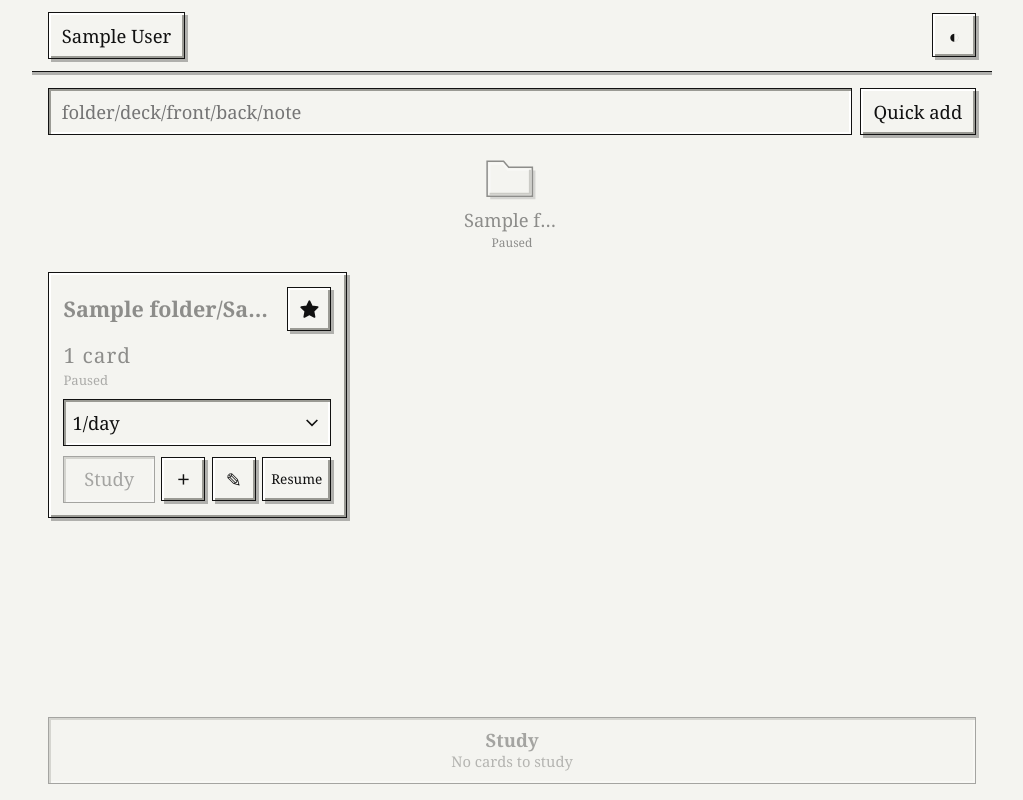
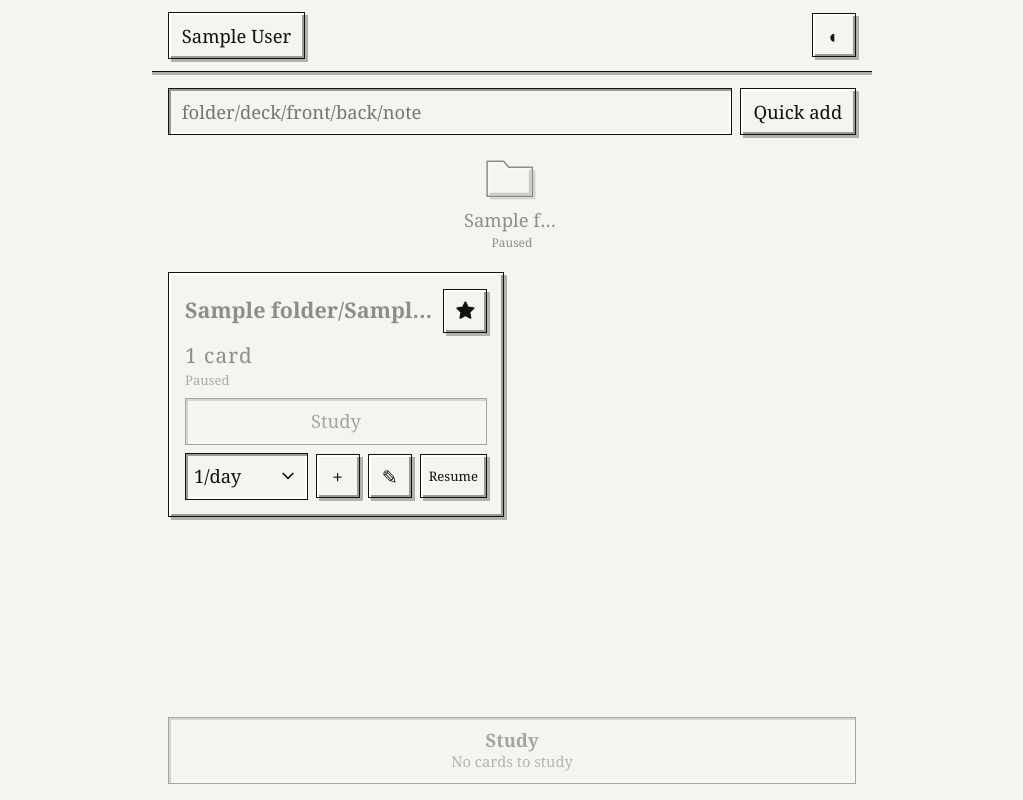
Before and after one commit to dbrgmnn/decks, a FastAPI app: page / in a window 1280 px wide. Shown: the whole page, without its empty margins (128-1151 px from the left). Run offline with FastAPI, Linux system fonts and the light colour scheme; the visitor is signed in with stand-in values (Sample User, id 1); tables that the repository leaves empty hold one stand-in row (values such as "Sample post").

Commit message:
style: unify layout widths and spacing

```diff
--- a/app/static/style.css
+++ b/app/static/style.css
@@ -48,7 +48,7 @@ select{display:block}
 #search{-webkit-appearance:none;appearance:none;margin-bottom:1rem}
 .password-field{position:relative;margin-bottom:.5rem}
 .password-field input{margin-bottom:0;padding-right:3rem}
-.password-toggle{position:absolute;top:50%;right:.45rem;translate:0 -50%;transform:none !important;transition:none !important;width:36px;height:36px;min-height:36px;padding:0;border:0;background:transparent;box-shadow:none;display:grid;place-items:center;color:var(--fg);z-index:1}
+.password-toggle{position:absolute;top:50%;right:.45rem;translate:0 -50%;transform:none !important;transition:none !important;width:44px;height:44px;min-height:44px;padding:0;border:0;background:transparent;box-shadow:none;display:grid;place-items:center;color:var(--fg);z-index:1}
 .password-toggle svg{width:20px;height:20px;fill:none;stroke:currentColor;stroke-width:1.8;stroke-linecap:round;stroke-linejoin:round}
 .password-toggle:hover,.password-toggle:active,.password-toggle:focus-visible{background:transparent !important;color:var(--fg) !important;box-shadow:none !important;transform:none !important;translate:0 -50%}
 /* One hover contract. State rules below are classes, never ids: an id selector
@@ -73,7 +73,7 @@ button.danger:hover,button.danger:active{background:var(--danger-bg);color:var(-
 
 /* --- Deck grid and cards ------------------------------------------------- */
 .decks{display:grid;grid-template-columns:repeat(auto-fill,minmax(260px,1fr));gap:1rem;margin-bottom:1rem}
-.deck{min-width:0;border:var(--hair) solid var(--fg);padding:.9rem;display:flex;flex-direction:column;gap:.6rem}
+.deck{min-width:0;border:var(--hair) solid var(--fg);padding:1rem;display:flex;flex-direction:column;gap:.5rem}
 .deck[data-id]{position:relative;cursor:pointer;-webkit-touch-callout:none;user-select:none}
 .deck-head{display:flex;align-items:center;gap:.5rem;min-width:0}
 .deck-head h3{flex:1;min-width:0;margin:0;padding:0;min-height:44px;display:flex;align-items:center;line-height:1.25}
@@ -84,14 +84,14 @@ button.danger:hover,button.danger:active{background:var(--danger-bg);color:var(-
 .meta small{display:block;margin-top:.1rem;font-size:var(--text-sm);overflow:hidden;text-overflow:ellipsis}
 .deck.paused h3,.deck.paused .meta{opacity:.45}
 .deck-settings{display:flex;align-items:center;gap:.5rem}
-.deck-settings select{flex:1;min-width:0;margin:0}
+.deck-settings .learn{flex:1;min-width:0;padding:.6rem .5rem}
 .daily-limit{padding-right:1.9rem;padding-left:.5rem;text-align:left}
-.pause{width:auto;min-width:44px;height:44px;min-height:44px;padding:0 .5rem;display:grid;place-items:center;font-size:.85rem;line-height:1}
-.actions{display:flex;align-items:center;gap:.4rem}
-.actions .learn{flex:1;min-width:0;padding:.6rem .5rem}
+.pause{width:auto;min-width:44px;height:44px;min-height:44px;padding:0 .5rem;display:grid;place-items:center;font-size:var(--text-sm);line-height:1}
+.actions{display:flex;align-items:center;gap:.5rem}
+.actions .daily-limit{flex:1;min-width:0;margin:0}
 .actions .plus,.actions .edit,.actions .pause{flex:none;position:static;line-height:1}
 .actions .edit{font-size:1.2rem}
-.actions .plus{font-size:1.5rem}
+.actions .plus{font-size:1.2rem}
 .star svg{width:1.3rem;height:1.3rem;fill:none;stroke:currentColor;stroke-width:2;stroke-linejoin:round}
 .star.on svg{fill:currentColor}
 
@@ -118,7 +118,7 @@ button.danger:hover,button.danger:active{background:var(--danger-bg);color:var(-
 .sheet[hidden],#practice[hidden]{display:none}
 #add,#deck-edit,#folder-sheet{z-index:11}
 #confirm{z-index:30}
-.close{position:fixed;top:calc(.75rem + env(safe-area-inset-top));right:max(max(1rem,env(safe-area-inset-right)),calc(50% - (var(--panel-max) / 2) + 1rem));z-index:2}
+.close{position:fixed;top:calc(.75rem + env(safe-area-inset-top));right:max(max(1rem,env(safe-area-inset-right)),calc(50% - (var(--form-max) / 2) + 1rem));z-index:2;background:var(--bg)}
 .undo{position:fixed;top:calc(.75rem + env(safe-area-inset-top));left:max(max(1rem,env(safe-area-inset-left)),calc(50% - (var(--form-max) / 2) + 1rem));z-index:2;min-width:44px;height:44px;padding:0 .6rem;display:grid;place-items:center;font-size:.85rem;opacity:.35;pointer-events:none}
 .undo:not(:disabled){opacity:1;pointer-events:auto}
 .panel{width:100%;max-width:var(--panel-max);margin:0 auto}
@@ -136,10 +136,10 @@ button.danger:hover,button.danger:active{background:var(--danger-bg);color:var(-
 
 /* --- Practice ------------------------------------------------------------ */
 #practice{position:fixed;inset:0;height:100dvh;background:var(--bg);z-index:10;display:flex;flex-direction:column;align-items:center;justify-content:safe center;gap:1rem;padding:1rem;padding-top:var(--top-gap);padding-bottom:calc(1rem + env(safe-area-inset-bottom));overscroll-behavior:contain;overflow-y:auto}
-.card{position:relative;z-index:2;isolation:isolate;width:100%;max-width:var(--form-max);min-height:40vh;min-height:40dvh;border:var(--hair) solid var(--fg);background:var(--bg);box-shadow:var(--bevel-panel);display:flex;flex-direction:column;align-items:center;justify-content:center;gap:.9rem;padding:clamp(1rem,3vw,1.6rem);text-align:center;touch-action:none;user-select:none;font-size:var(--text-card)}
+.card{position:relative;z-index:2;isolation:isolate;width:100%;max-width:var(--form-max);min-height:40vh;min-height:40dvh;border:var(--hair) solid var(--fg);background:var(--bg);box-shadow:var(--bevel-panel);display:flex;flex-direction:column;align-items:center;justify-content:center;gap:1.3rem;padding:clamp(1rem,3vw,1.6rem);text-align:center;touch-action:none;user-select:none;font-size:var(--text-card)}
 .card > *{width:100%;max-width:100%}
 .card small{font-size:var(--text-base)}
-.card-kind{position:absolute;top:.95rem;left:1rem;width:auto;max-width:none;padding:0;border:0;background:transparent;box-shadow:none;font-size:var(--text-2xs);font-weight:700;line-height:1;letter-spacing:.08em;text-transform:uppercase;opacity:.7;pointer-events:none}
+.card-kind{position:absolute;top:.95rem;left:1rem;width:auto;max-width:none;padding:0;border:0;background:transparent;box-shadow:none;font-size:var(--text-2xs);font-weight:700;line-height:1;letter-spacing:.05em;text-transform:uppercase;opacity:.7;pointer-events:none}
 .count{display:flex;align-items:baseline;gap:.6rem;font-size:var(--text-lg);letter-spacing:.05em}
 .count b{font-size:var(--text-2xl);line-height:1}
 .count span:last-child{opacity:.7}
@@ -153,20 +153,20 @@ button.danger:hover,button.danger:active{background:var(--danger-bg);color:var(-
 .rate button[data-r]:hover:not(:disabled),.rate button[data-r]:active:not(:disabled),.rate button[data-r].active-swipe:not(:disabled){background:var(--rate-bg);color:var(--rate-fg)}
 .rate button[data-r].active-swipe:not(:disabled){opacity:1;transform:translate(var(--shove),var(--shove))}
 #front,#back,#note{overflow-wrap:anywhere;word-break:break-word;hyphens:auto}
-#front{position:relative;width:auto;max-width:calc(100% - 3.4rem);font-weight:700;opacity:1;line-height:1.25}
+#front{position:relative;width:auto;max-width:calc(100% - 3.4rem);font-weight:700;opacity:1;line-height:1.25;font-size:.85em}
 #front-text{display:block}
-#back{opacity:.82;line-height:1.35}
+#back{opacity:.8;line-height:1.35;font-size:.85em}
 #speak{position:absolute;left:100%;top:50%;translate:0 -50%;margin-left:.3rem;width:44px;height:44px;min-height:44px;padding:0;border:0;background:transparent;box-shadow:none;display:grid;place-items:center;color:var(--fg)}
 #speak svg{width:1.25rem;height:1.25rem;display:block}
 #speak:hover,#speak:active,#speak:focus-visible{background:transparent!important;color:var(--fg)!important;box-shadow:none!important;transform:none!important}
 #speak.speaking{opacity:.45}
-#note{font-size:var(--text-note);opacity:.82;line-height:1.45;max-width:46ch;margin:0 auto}
+#note{font-size:var(--text-note);opacity:.8;line-height:1.45;max-width:46ch;margin:0 auto}
 
 /* --- Session summary ----------------------------------------------------- */
 #summary{display:flex;flex-direction:column;align-items:center;gap:1rem;width:100%}
 .summary-grid{display:grid;grid-template-columns:repeat(2,minmax(0,1fr));gap:.6rem;width:100%;margin:0}
 .summary-grid div{border:var(--hair) solid var(--fg);padding:.55rem .4rem;box-shadow:var(--bevel-raised)}
-.summary-grid dt{font-size:var(--text-xs);letter-spacing:.06em;text-transform:uppercase;opacity:.7}
+.summary-grid dt{font-size:var(--text-xs);letter-spacing:.05em;text-transform:uppercase;opacity:.7}
 .summary-grid dd{margin:.15rem 0 0;font-size:var(--text-xl);font-weight:700;line-height:1}
 .summary-bars{display:flex;width:100%;height:.75rem;gap:1px;border:var(--hair) solid var(--fg);padding:1px}
 .summary-segment{flex:1 1 0;background:var(--fg)}
@@ -174,11 +174,11 @@ button.danger:hover,button.danger:active{background:var(--danger-bg);color:var(-
 .summary-segment[data-r="2"]{opacity:.7}
 .summary-segment[data-r="3"]{opacity:.45}
 .summary-segment[data-r="4"]{opacity:.25}
-.summary-legend{display:flex;flex-wrap:wrap;justify-content:center;gap:.3rem 1rem;font-size:.85rem;opacity:.85}
+.summary-legend{display:flex;flex-wrap:wrap;justify-content:center;gap:.3rem 1rem;font-size:.85rem;opacity:.8}
 
 /* --- Auth ---------------------------------------------------------------- */
 .auth{min-height:100dvh;display:grid;place-items:center;padding:1rem}
-.auth-card{width:100%;max-width:420px;display:flex;flex-direction:column}
+.auth-card{width:100%;max-width:720px;display:flex;flex-direction:column}
 .auth-card h1{margin:0 0 2rem;line-height:1.1;font-size:2.5rem;text-align:center;font-weight:700}
 .wordmark{display:block;margin:0 auto;width:min(15rem,75%);height:auto;overflow:visible}
 .wordmark .fg{fill:var(--fg)}
--- a/app/static/tokens.css
+++ b/app/static/tokens.css
@@ -98,9 +98,9 @@
 
   /* --- Layout ------------------------------------------------------------- */
   --top-gap: calc(1.25rem + env(safe-area-inset-top));
-  --content-max: 960px;
+  --content-max: 720px;
   --panel-max: 720px;
-  --form-max: 640px;
+  --form-max: 720px;
 
   color-scheme: light;
 }
--- a/app/templates/home.html
+++ b/app/templates/home.html
@@ -48,12 +48,12 @@
       </div>
       <p class="meta"><span class="count">{{ n('home.cards', d.total) }}</span><small>{% if d.paused %}{{ t('home.folder.paused') }}{% else %}{{ t('home.folder.stats', due=d.due, new=d.new) }}{% endif %}</small></p>
       <div class="deck-settings">
+        <button class="learn" type="button" data-id="{{ d.id }}"{% if d.paused or (not d.due and not d.new) %} disabled{% endif %}>{{ t('home.study') }}</button>
+      </div>
+      <div class="actions">
         <select class="daily-limit" autocomplete="off" aria-label="{{ t('home.new_cards_per_day') }}: {{ d.name }}">
           {% for value in new_per_day_values %}<option value="{{ value }}"{% if value == d.new_per_day %} selected{% endif %}>{{ value }}/{{ t('home.day_short') }}</option>{% endfor %}
         </select>
-      </div>
-      <div class="actions">
-        <button class="learn" type="button" data-id="{{ d.id }}"{% if d.paused or (not d.due and not d.new) %} disabled{% endif %}>{{ t('home.study') }}</button>
         <button type="button" class="plus" aria-label="{{ t('home.deck.add_card') }}">+</button>
         <button type="button" class="edit" aria-label="{{ t('home.deck.edit') }}">✎</button>
         <button type="button" class="pause" aria-pressed="{{ 'true' if d.paused else 'false' }}" aria-label="{% if d.paused %}{{ t('deck.resume') }}{% else %}{{ t('home.pause') }}{% endif %}: {{ d.name }}">{% if d.paused %}{{ t('deck.resume') }}{% else %}{{ t('home.pause') }}{% endif %}</button>
```
